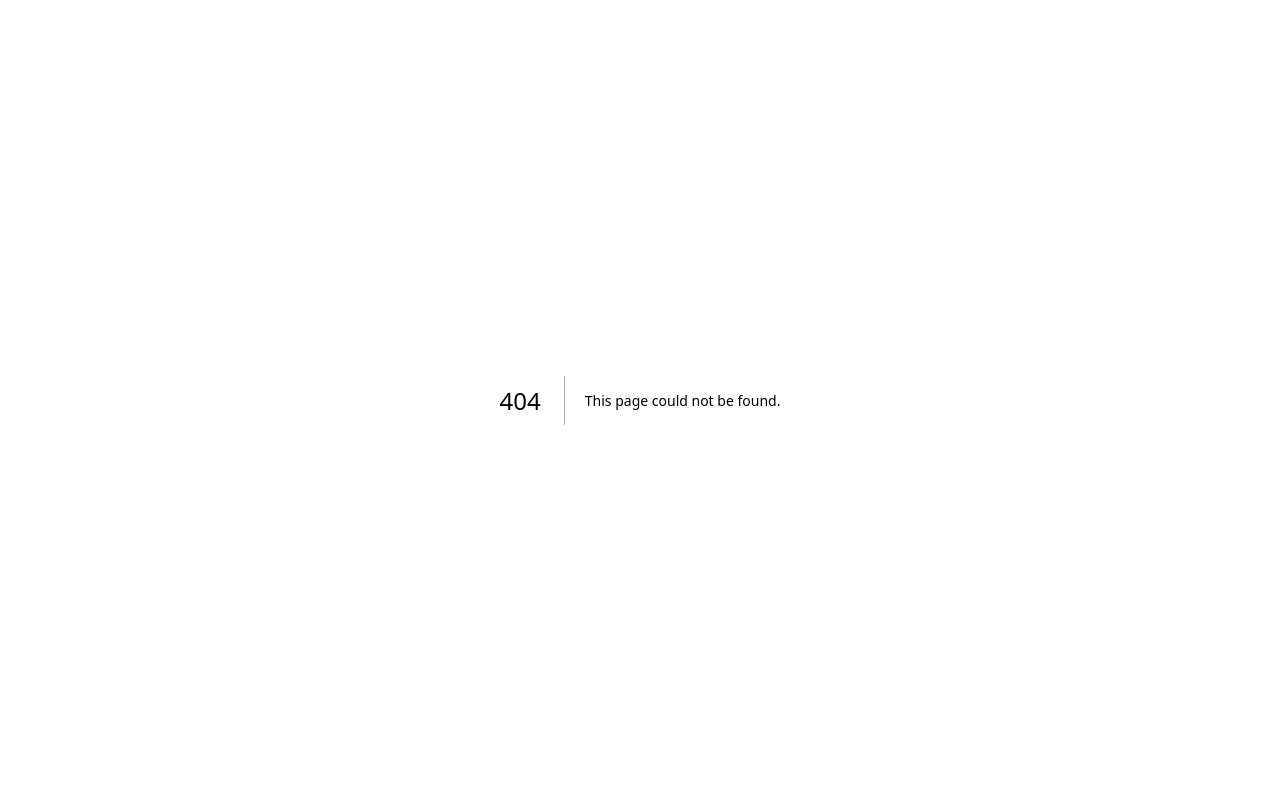
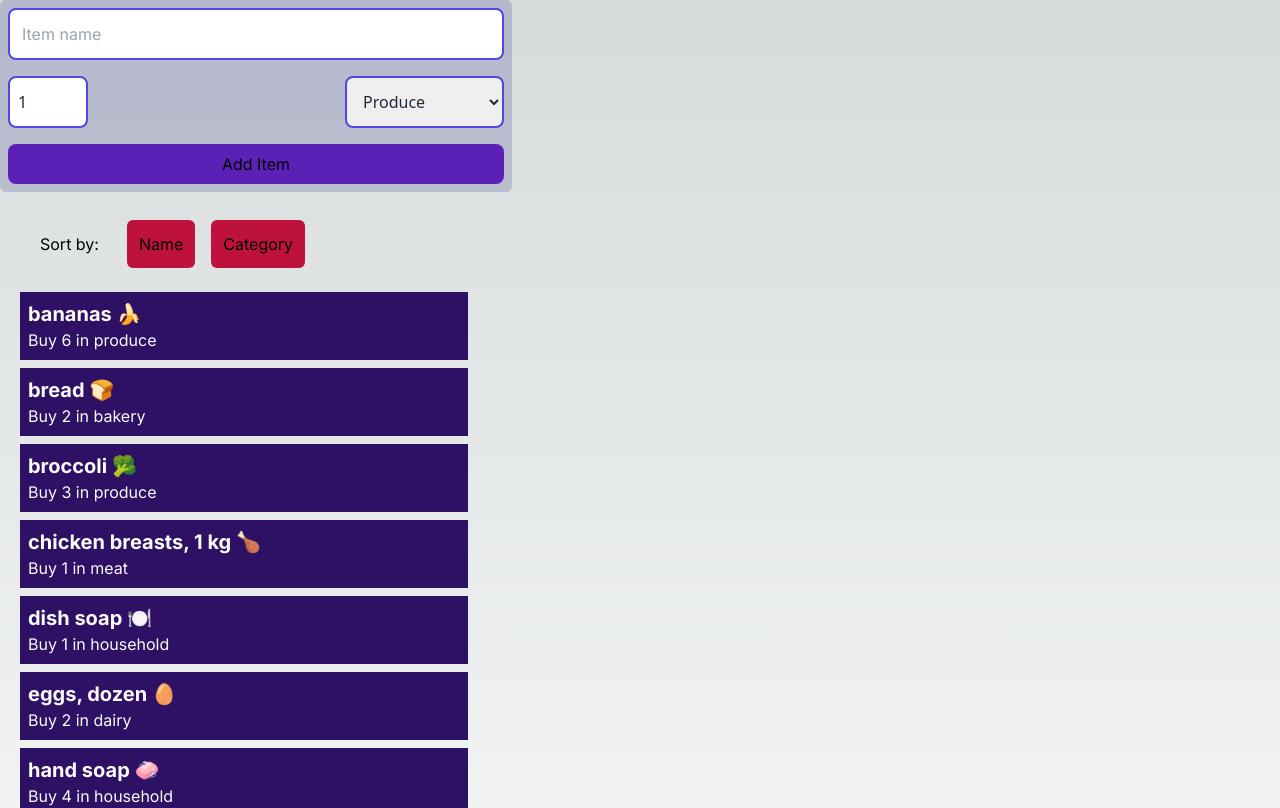
Before and after one commit to ahmadhmi/cprg306-assignments, a Next.js app: page /week6 in a window 1280 px wide. Before the commit this address had no page. Shown: the top 808 px of the page. Built offline with nearby package versions, Linux system fonts and the light colour scheme.

Commit message:
Finishing the week6 assignment

```diff
--- a/app/page.js
+++ b/app/page.js
@@ -10,6 +10,7 @@ export default function Home() {
       <Link href="/week3">Week3</Link>
       <Link href="/week4">Week4</Link>
       <Link href="/week5">Week5</Link>
+      <Link href="/week6">Week6</Link>
     </main>
   );
 }
--- /dev/null
+++ b/app/week6/item-list.js
@@ -0,0 +1,42 @@
+"use client";
+import { useState } from "react";
+
+import Item from "../week5/item";
+
+export default function ItemList({items}) {
+  const [sortBy, setSortBy] = useState("name");
+  console.log(items);
+
+  const array = [...items];
+
+  if (sortBy === "name")
+    array.sort((a, b) => a.name.localeCompare(b.name));
+
+  if (sortBy === "category")
+    array.sort((a, b) => a.category.localeCompare(b.category));
+
+
+  const handleSortByName = (event) => {
+    setSortBy(event.target.value);
+  };
+  const handleSortByCategory = (event) => {
+    setSortBy(event.target.value);
+  };
+
+  return (
+    <div className="p-3">
+      <div className="flex gap-4 p-4 ">
+        <span className="p-3">Sort by:</span>
+        <button className={`bg-rose-700 p-3 rounded-md ${sortBy === "name" ? "bg-lime-700" : ""}`} value="name" onClick={handleSortByName}>
+          Name
+        </button>
+        <button className={`bg-rose-700 p-3 rounded-md ${sortBy === "category" ? "bg-lime-700" : ""}`} value="category" onClick={handleSortByCategory}>
+          Category
+        </button>
+      </div>
+      {array.map((item) => <Item key={item.id} item={item} />)}
+
+
+    </div>
+  );
+}
--- /dev/null
+++ b/app/week6/new-item.js
@@ -0,0 +1,87 @@
+"use client";
+
+import { useState } from "react";
+
+export default function NewItem({onAddItem}) {
+  const [name, setName] = useState("");
+  const [quantity, setQuantity] = useState(1);
+  const [category, setCategory] = useState("Produce");
+  const categoryList = [
+    "Produce",
+    "Dairy",
+    "Meat",
+    "Frozen Foods",
+    "Canned Goods",
+    "Bakery",
+    "Beverages",
+    "Snacks",
+    "Household",
+    "Personal Care",
+    "Other",
+  ];
+  const handleSubmit = (event) => {
+    event.preventDefault();
+    const item = {
+      id: Math.random(),
+      name: name,
+      quantity: quantity,
+      category: category,
+    };
+    onAddItem(item);
+    alert(`item:${quantity} ${name} of ${category} is added to the list`);
+    setName("");
+    setQuantity(1);
+    setCategory("Produce");
+  };
+  const handleNameChange = (event) => {
+    setName(event.target.value);
+  };
+  const handleQuantityChange = (event) => {
+    setQuantity(parseInt(event.target.value));
+  };
+  const handleCategoryChange = (event) => {
+    setCategory(event.target.value);
+  };
+
+  return (
+    <form
+      onSubmit={handleSubmit}
+      className="flex flex-col w-2/5 p-2 bg-indigo-900 bg-opacity-20 gap-4 rounded-md"
+    >
+      <input
+        className="rounded-lg p-3 text-gray-800 border-2 border-indigo-600"
+        type="text"
+        value={name}
+        onChange={handleNameChange}
+        placeholder="Item name"
+        required
+      />
+      <div className="flex justify-between">
+        <input
+          className="text-gray-800 rounded-lg w-20 font-sans p-2 border-2 border-indigo-600"
+          type="number"
+          min={1}
+          max={99}
+          value={quantity}
+          onChange={handleQuantityChange}
+          required
+        />
+
+        <select
+          className="rounded-lg p-3 text-gray-800 font-sans border-2 border-indigo-600"
+          value={category}
+          onChange={handleCategoryChange}
+        >
+          {" "}
+          {categoryList.map((c) => (
+            <option key={c} value={c}>{c}</option>
+          ))}
+        </select>
+      </div>
+
+      <button type="submit" className="bg-violet-800 w-100% h-10 rounded-lg ">
+        Add Item
+      </button>
+    </form>
+  );
+}
--- /dev/null
+++ b/app/week6/page.js
@@ -0,0 +1,20 @@
+"use client";
+import { useState } from "react";
+
+import ItemList from "./item-list";
+import itemsData from "../week5/items.json";
+import NewIem from "./new-item";
+
+export default function Page() {
+  const [items, setItems] = useState(itemsData);
+  const handleItemAdd = (item) => {
+    setItems((prevItems) => [...prevItems, item]);
+  };
+
+  return (
+    <div>
+      <NewIem onAddItem={handleItemAdd} />
+      <ItemList items={items} />
+    </div>
+  );
+}
```
